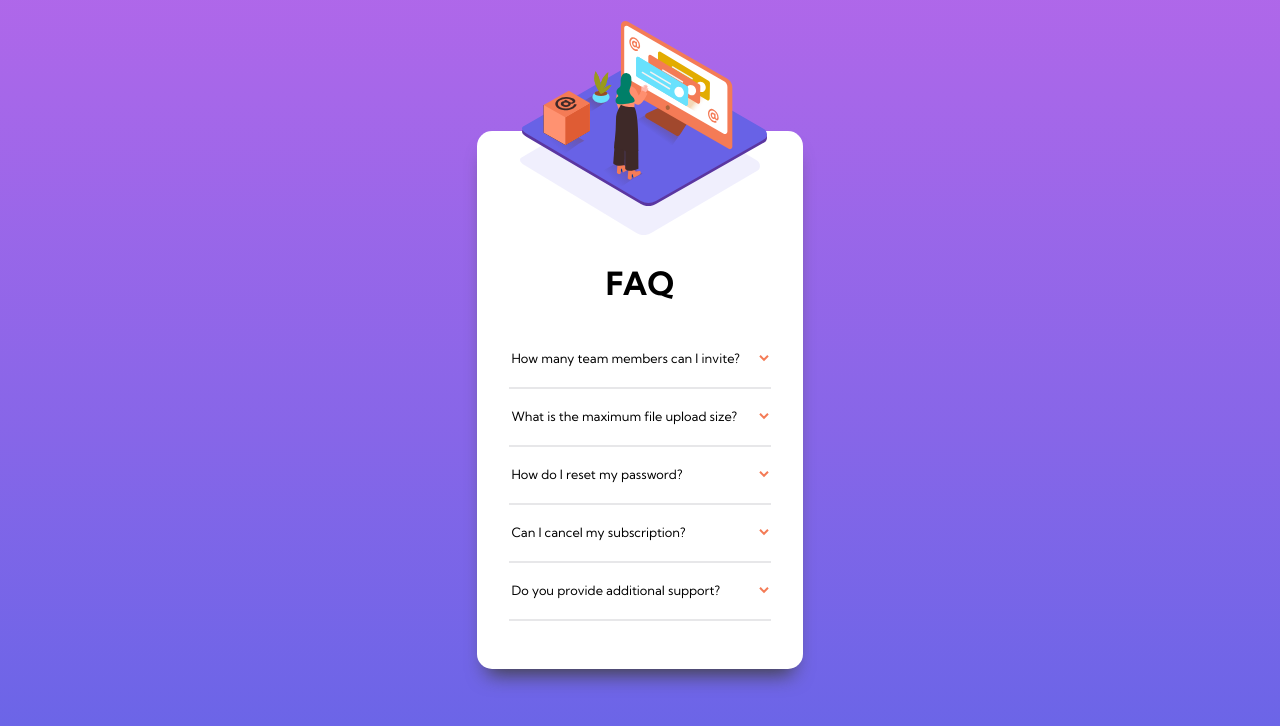
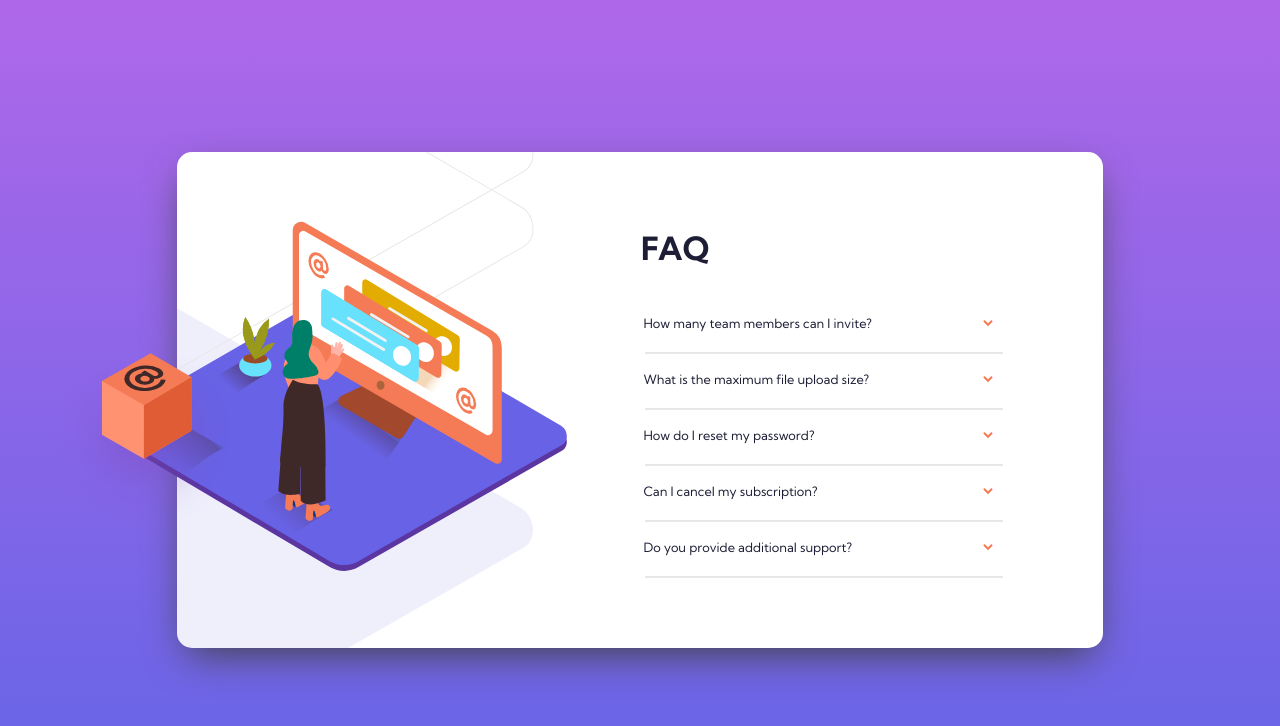
Before and after one commit to eigdoyr/faq-accordion-card-main, a plain HTML site: page index.html in a window 1280 px wide. Drawn offline with Linux system fonts and the light colour scheme.

Commit message:
mobile and desktop version 🚀

```diff
--- a/index.html
+++ b/index.html
@@ -23,7 +23,7 @@
   <body>
     <main>
       <div class="card__container">
-        <div class="card__img">
+        <div class="card__img-container">
           <img
             class="card__img-main"
             src="./images/illustration-woman-online-mobile.svg"
@@ -31,6 +31,7 @@
             aria-hidden="true"
           />
         </div>
+
         <div class="card__container-main">
           <h1 class="card__title">
             <abbr title="Frequently Asked Question">FAQ</abbr>
--- a/styles.css
+++ b/styles.css
@@ -72,6 +72,7 @@ body {
   font-family: "Kumbh Sans", sans-serif;
   background-image: linear-gradient(var(--soft-violet), var(--soft-blue));
   padding: 8rem 0 8rem 0;
+  color: var(--dark-desaturated-blue);
 }
 
 .card__container {
@@ -81,10 +82,15 @@ body {
   background-image: url(./images/bg-pattern-mobile.svg);
   background-position: 50% 0;
   background-repeat: no-repeat;
-  width: 20.375rem;
+  min-width: 20.375rem;
   padding: 8rem 1rem 3rem 1rem;
   position: relative;
-  box-shadow: 0px 15px 20px -10px hsl(0, 0%, 25%);
+  box-shadow: 0px 15px 40px -10px hsl(0, 0%, 25%);
+  transition: all 0.3s;
+}
+
+.card__container-main {
+  max-width: 20.375rem;
 }
 
 .card__img-main {
@@ -150,6 +156,10 @@ details > summary {
   cursor: pointer;
 }
 
+.faq__question:hover h2 {
+  font-weight: 700;
+}
+
 .faq__answer {
   display: flex;
   padding: 0.5rem 1rem 0.5rem 0;
@@ -161,3 +171,46 @@ hr {
   margin: 0 auto;
   width: 16.375rem;
 }
+
+@media (width>=1024px) {
+  .card__container {
+    padding: 4.5rem 4.5rem 4.5rem 33rem;
+    background-image: url(./images/bg-pattern-desktop.svg);
+    background-position: -609px -297px;
+  }
+
+  .card__container-main {
+    position: relative;
+    left: -5rem;
+    width: 600px;
+  }
+  .card__img-main {
+    content: url(./images/illustration-woman-online-desktop.svg);
+    width: 460px;
+    top: 69px;
+    left: -70px;
+  }
+
+  .card__container:after {
+    content: url(./images/illustration-box-desktop.svg);
+    position: absolute;
+    z-index: 100000;
+    left: -126px;
+    top: 199px;
+  }
+
+  .card__title {
+    text-align: left;
+    padding-left: 1rem;
+  }
+
+  .faq__details {
+    width: 400px;
+  }
+
+  hr {
+    width: 22.375rem;
+    position: absolute;
+    margin-left: 1.25rem;
+  }
+}
```
Also changed, not shown: 3 other files.
